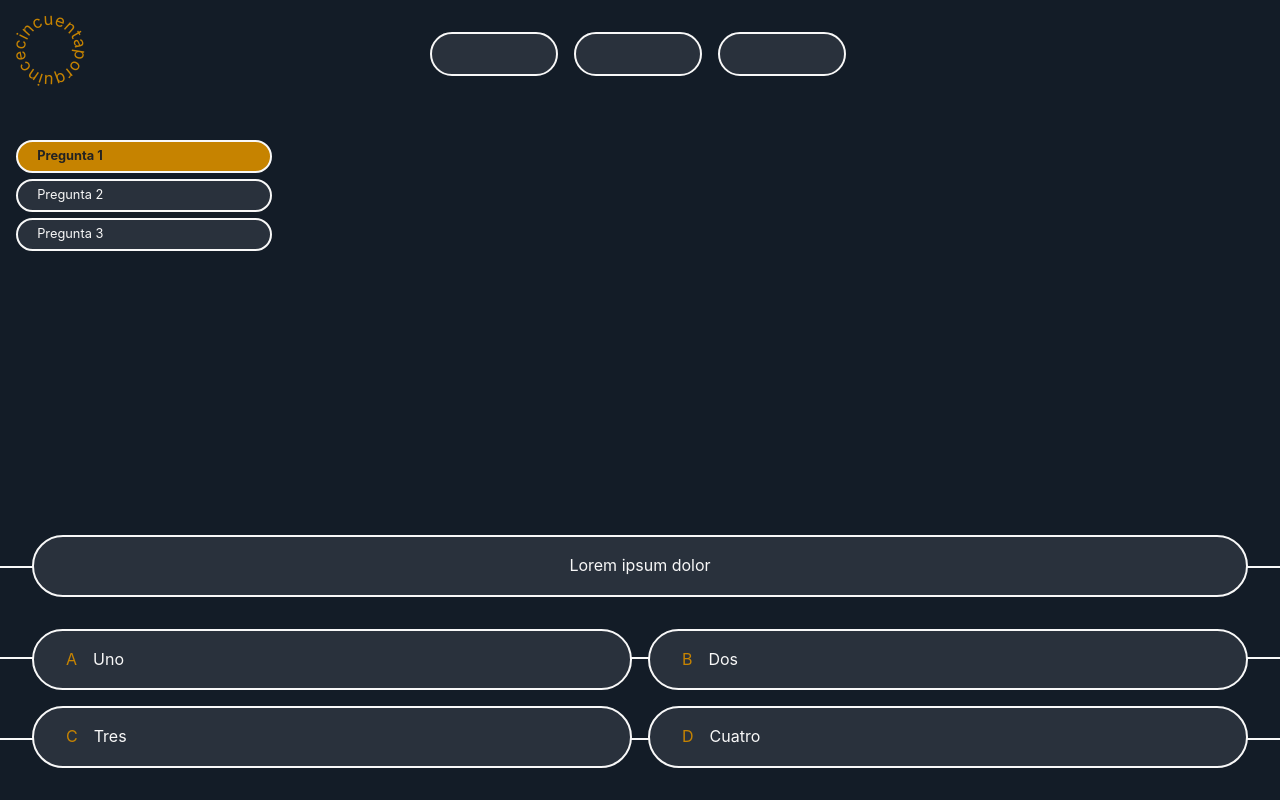
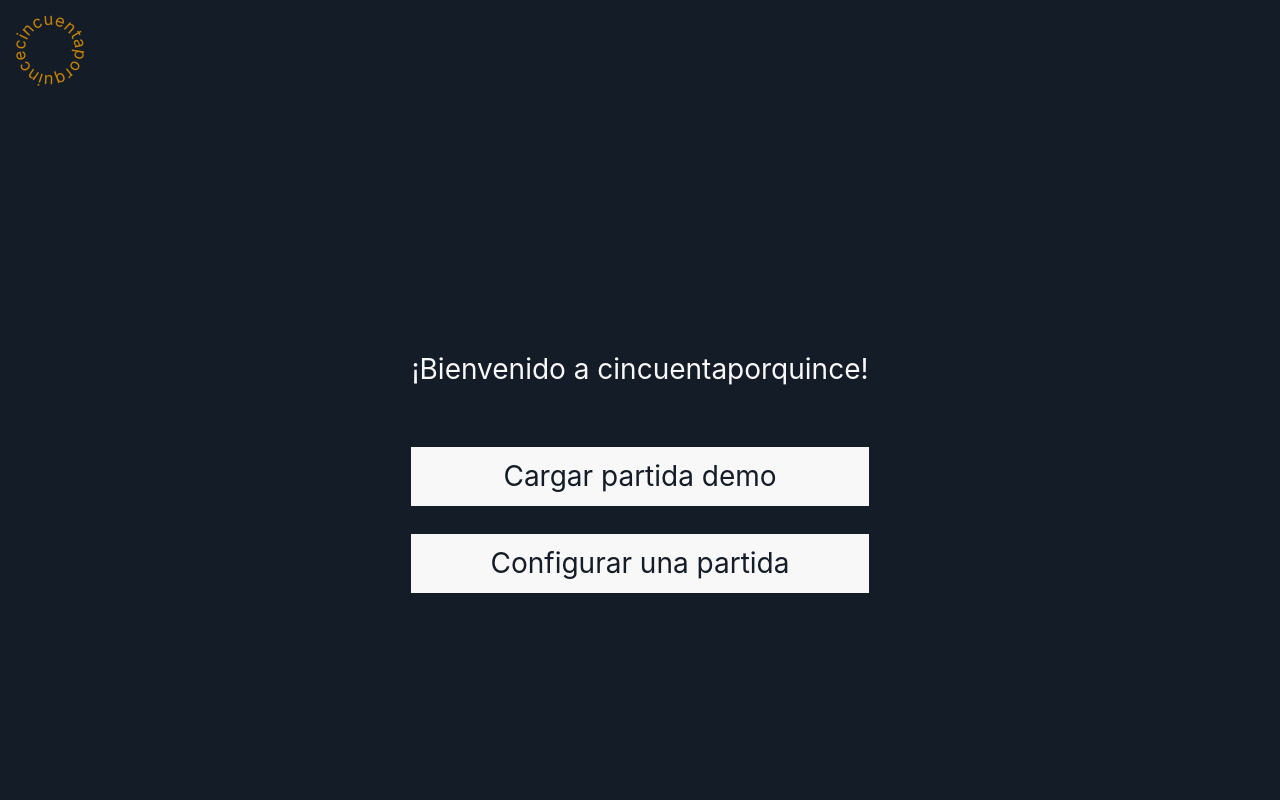
Before and after one commit to aaronadal/cincuentaporquince, a Vue app: page / in a window 1280 px wide. Built offline with nearby package versions, Linux system fonts and the light colour scheme; some icons are missing.

Commit message:
Show welcome message when no contest set

```diff
--- a/src/assets/_contest.scss
+++ b/src/assets/_contest.scss
@@ -181,6 +181,8 @@ $decoration-line-border-weight: 2px;
   font-size: 0.8em;
 
   max-width: 20em;
+  height: 100%;
+  overflow: auto;
 }
 
 .c-joker {
--- a/src/assets/main.scss
+++ b/src/assets/main.scss
@@ -109,4 +109,17 @@ a {
   }
 }
 
+.button {
+  display: block;
+  background-color: var(--color-text);
+  color: var(--color-background);
+  padding: .25em 1em;
+  text-decoration: none;
+
+  &:hover {
+    background-color: var(--app-color-white-mute);
+    color: var(--color-background);
+  }
+}
+
 @import 'contest';
--- a/src/components/Header.vue
+++ b/src/components/Header.vue
@@ -1,6 +1,6 @@
 <script setup lang="ts">
 import Logo from '@/components/Logo.vue'
-import { PhGear, PhQuestion } from "@phosphor-icons/vue";
+import { PhGear } from "@phosphor-icons/vue";
 </script>
 
 <template>
@@ -16,9 +16,6 @@ import { PhGear, PhQuestion } from "@phosphor-icons/vue";
       <div class="help-pane">
         <RouterLink :to="{name: 'config'}">
           <PhGear />
-        </RouterLink>
-        <RouterLink :to="{name: 'help'}">
-          <PhQuestion />
         </RouterLink>
       </div>
     </header>
--- a/src/router/index.ts
+++ b/src/router/index.ts
@@ -14,11 +14,6 @@ const router = createRouter({
       component: () => import('../views/ConfigView.vue')
     },
     {
-      path: '/ayuda',
-      name: 'help',
-      component: () => import('../views/HelpView.vue')
-    },
-    {
       path: '/:pathMatch(.*)*',
       component: () => import('../views/NotFoundView.vue')
     }
--- a/src/stores/contest.ts
+++ b/src/stores/contest.ts
@@ -42,37 +42,7 @@ function canJokerBeUsed(response: Response, joker: Joker): boolean {
 export const useContestStore = defineStore('contest', () => {
   const contest = ref<Contest | undefined>(
     /*'contest',*/
-    {
-      questions: [
-        {
-          text: 'Lorem ipsum dolor',
-          answers: [
-            { text: 'Uno', correct: false },
-            { text: 'Dos', correct: false },
-            { text: 'Tres', correct: true },
-            { text: 'Cuatro', correct: false }
-          ]
-        },
-        {
-          text: 'Lorem ipsum dolor 2',
-          answers: [
-            { text: 'Alpha', correct: false },
-            { text: 'Beta', correct: false },
-            { text: 'Gamma', correct: true },
-            { text: 'Omega', correct: false }
-          ]
-        },
-        {
-          text: 'Lorem ipsum dolor 3',
-          answers: [
-            { text: 'Casíope', correct: false },
-            { text: 'Loreta', correct: false },
-            { text: 'Quínquenal', correct: true },
-            { text: 'Londazo', correct: false }
-          ]
-        }
-      ]
-    },
+    undefined,
     {
       serializer: StorageSerializers.object
     }
@@ -85,6 +55,7 @@ export const useContestStore = defineStore('contest', () => {
   watch(
     contest,
     () => {
+      console.log(contest);
       current.value = 0
       responses.value = initializeReponses(contest.value?.questions || [])
       jokers.value = createJokers()
@@ -95,6 +66,7 @@ export const useContestStore = defineStore('contest', () => {
   )
 
   return {
+    hasContest: computed(() => contest.value && contest.value.questions.length > 0 && responses.value.length > 0),
     setContest: (newContest: Contest) => (contest.value = newContest),
     current,
     questions: computed<Question[]>(() => contest.value?.questions || []),
--- a/src/views/ContestView.vue
+++ b/src/views/ContestView.vue
@@ -5,16 +5,23 @@ import QuestionSummary from '@/components/Contest/QuestionSummary.vue'
 import { storeToRefs } from 'pinia'
 import { useContestStore } from '@/stores/contest'
 import JokersPane from '@/components/Contest/JokersPane.vue'
+import demo from '@/../public/cincuentaporquince.json'
+import type { Contest } from '@/model/Contest'
 
 const store = useContestStore()
-const { selectResponse, completeResponse, useJoker, restoreJoker } = store
-const { questions, current, responses, jokers } = storeToRefs(store)
+const { selectResponse, completeResponse, useJoker, restoreJoker, setContest } = store
+const { hasContest, questions, current, responses, jokers } = storeToRefs(store)
+
+function loadDemoContest() {
+  setContest(demo as Contest)
+}
 </script>
 
 <template>
   <div class="page">
     <Header>
       <JokersPane
+        v-if="hasContest"
         :jokers="jokers"
         @use="(joker) => useJoker(current, joker)"
         @restore="(joker) => restoreJoker(joker)"
@@ -22,16 +29,26 @@ const { questions, current, responses, jokers } = storeToRefs(store)
     </Header>
 
     <div>
-      <div class="question-summary-wrapper">
+      <div class="question-summary-wrapper" v-if="hasContest">
         <QuestionSummary
           :responses="responses"
           :current-question="current"
           @goto="(idx) => (current = idx)"
         />
       </div>
+
+      <div v-else class="no-contest">
+        <div class="container text-flow" style="text-align: center;">
+          <p>¡Bienvenido a cincuentaporquince!</p>
+          <div class="actions">
+            <a class="button" @click="loadDemoContest">Cargar partida demo</a>
+            <RouterLink class="button" :to="{ name: 'config' }">Configurar una partida</RouterLink>
+          </div>
+        </div>
+      </div>
     </div>
 
-    <div class="contest-pane-wrapper">
+    <div class="contest-pane-wrapper" v-if="hasContest">
       <ContestPane
         :question="questions[current]"
         :response="responses[current]"
@@ -45,9 +62,27 @@ const { questions, current, responses, jokers } = storeToRefs(store)
 <style scoped>
 .question-summary-wrapper {
   padding-left: 1rem;
+
+  height: calc(100dvh - 30rem);
+  min-height: 10rem;
 }
 
 .contest-pane-wrapper {
+  padding-top: 2rem;
   padding-bottom: 2rem;
 }
+
+.no-contest {
+  width: 100%;
+  height: 100%;
+  display: flex;
+  align-items: center;
+  justify-content: center;
+
+  .actions {
+    margin-top: 2em;
+    display: flex;
+    flex-direction: column;
+  }
+}
 </style>
--- a/src/views/HelpView.vue
+++ /dev/null
@@ -1,13 +0,0 @@
-<script setup lang="ts">
-import Header from '@/components/Header.vue'
-</script>
-
-<template>
-  <div class="page">
-    <Header />
-    <div>
-      <div class="text-flow">
-      </div>
-  </div>
-  </div>
-</template>
```
